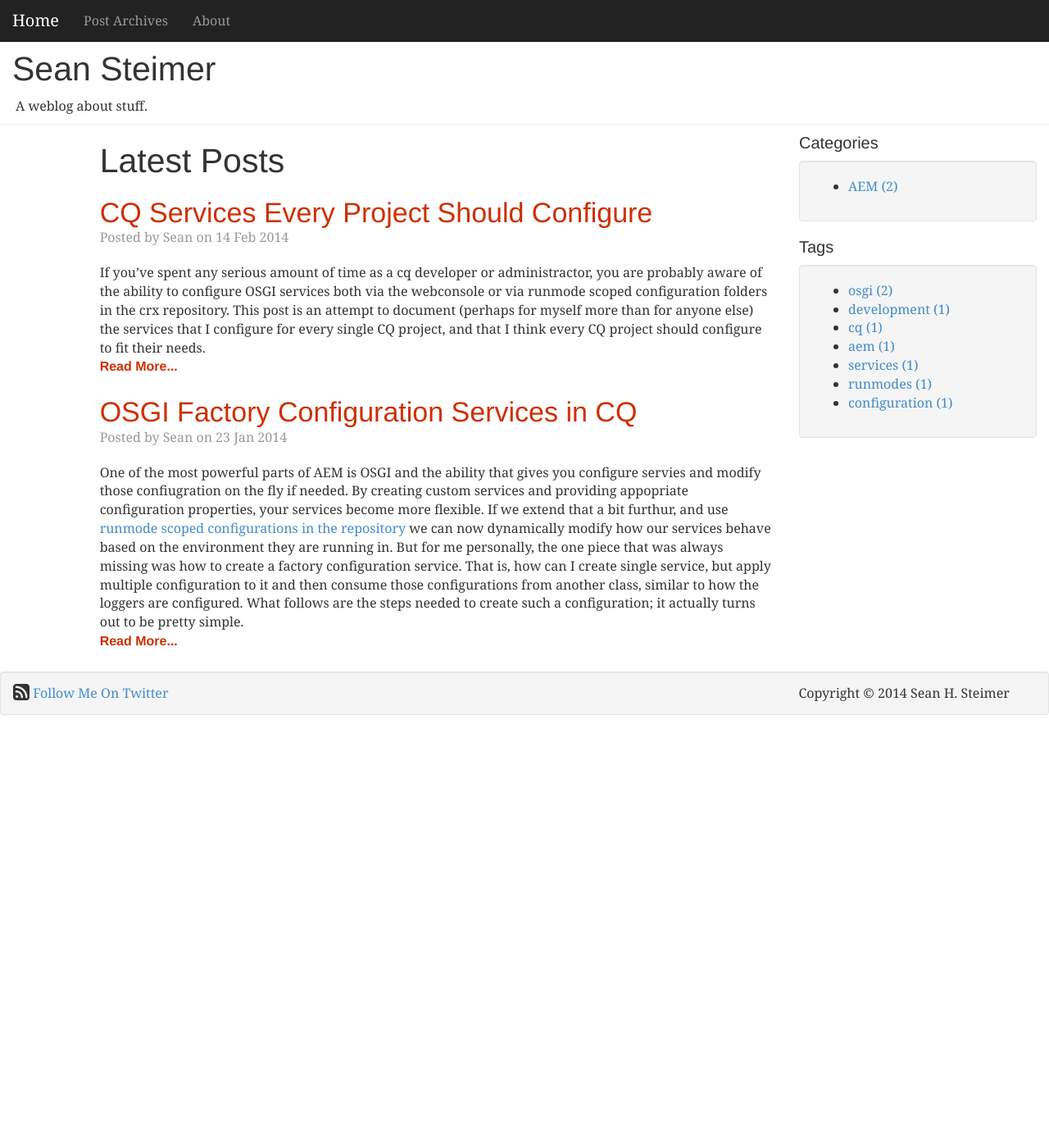
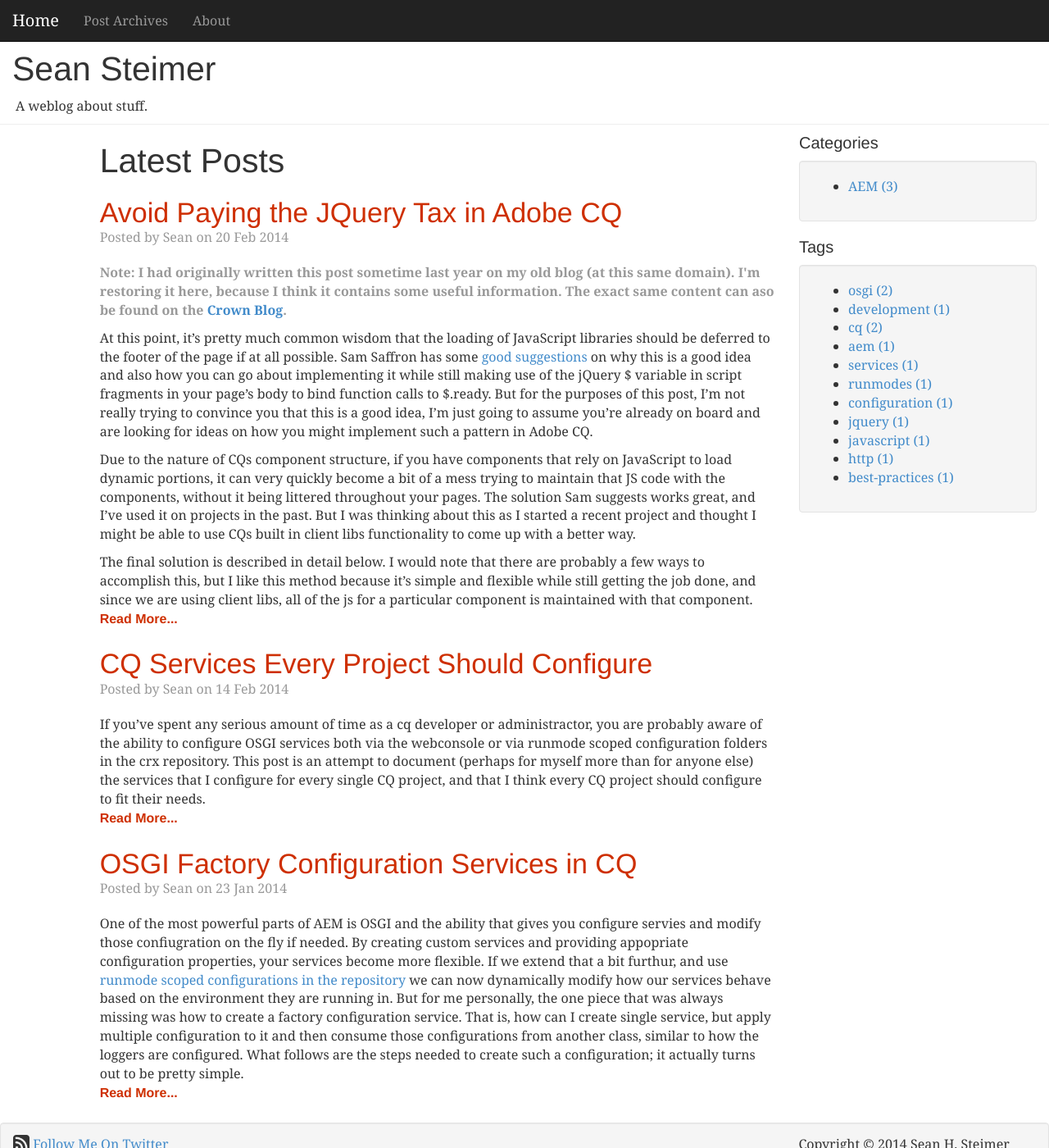
Before and after one commit to shsteimer/shsteimer.github.io, a Jekyll site: the page built from index.html, in a window 1280 px wide and 1400 px high. Shown: the whole window at 82% size. Built offline with Jekyll 4.4.1, drawn with Linux system fonts in a browser that asks for light colours; nearby versions of some CDN libraries; comment, search, counter and statistics services are not loaded.

Commit message:
publishing jquery tax cq post.  also some changes to code highlights

```diff
--- a/Gruntfile.js
+++ b/Gruntfile.js
@@ -6,7 +6,8 @@ module.exports = function(grunt) {
         less: {
             dev: {
                 files: {
-                    'static/css/shsteimer.css': ['_static/less/shsteimer.less']
+                    'static/css/shsteimer.css': ['_static/less/shsteimer.less'],
+                    'static/css/code-highlights.css': ['_static/less/code-highlights.less']
                 }
     	    },
     		dist: {
@@ -14,7 +15,7 @@ module.exports = function(grunt) {
                     cleancss: true
                 },
                 files: {
-                    'static/css/shsteimer.min.css': ['_static/less/shsteimer.less']
+                    'static/css/shsteimer.min.css': ['_static/less/shsteimer.less', '_static/less/code-highlights.less']
                 }
     	    }
         },
--- a/_layouts/base.html
+++ b/_layouts/base.html
@@ -7,6 +7,7 @@
         <meta name="author" content="Sean Steimer" />
         {% if site.devmode %}
         <link rel="stylesheet" href="/static/css/shsteimer.css" type="text/css" media="all" />
+        <link rel="stylesheet" href="/static/css/code-highlights.css" type="text/css" media="all" />
         {% else %}
         <link rel="stylesheet" href="/static/css/shsteimer.min.css" type="text/css" media="all" />
         {% endif %}
--- /dev/null
+++ b/_posts/2014-02-20-avoid-paying-jquery-tax-adobe-cq.md
@@ -0,0 +1,101 @@
+---
+layout: post
+title: Avoid Paying the JQuery Tax in Adobe CQ
+author: Sean
+categories: AEM
+tags: cq jquery javascript http best-practices
+---
+
+<p class="text-muted"><strong>Note: I had originally written this post sometime last year on my old blog (at this same domain).  I'm restoring it here, because I think it contains some useful information.  The exact same content can aso be found on the <a href="http://www.crownpartners.com/blog/avoid-paying-jquery-tax-adobe-cq">Crown Blog</a>.</strong></p>
+
+At this point, it's pretty much common wisdom that the loading of JavaScript libraries should be deferred to the footer of the page if at all possible.  Sam Saffron has some [good suggestions][1] on why this is a good idea and also how you can go about implementing it while still making use of the jQuery $ variable in script fragments in your page's body to bind function calls to $.ready.  But for the purposes of this post, I’m not really trying to convince you that this is a good idea, I’m just going to assume you’re already on board and are looking for ideas on how you might implement such a pattern in Adobe CQ.
+
+Due to the nature of CQs component structure, if you have components that rely on JavaScript to load dynamic portions, it can very quickly become a bit of a mess trying to maintain that JS code with the components, without it being littered throughout your pages.  The solution Sam suggests works great, and I’ve used it on projects in the past.  But I was thinking about this as I started a recent project and thought I might be able to use CQs built in client libs functionality to come up with a better way.
+
+The final solution is described in detail below.  I would note that there are probably a few ways to accomplish this, but I like this method because it's simple and flexible while still getting the job done, and since we are using client libs, all of the js for a particular component is maintained with that component.
+<!--more-->
+OK, let’s start with our CQ page template as there are a few things we need to do here in order to make this work.  First, in the head of your template (head.jsp, assuming you're following the standard model provided by the foundation page template component), add the following JavaScript snippet:
+
+{% highlight html linenos %}
+<script type="text/javascript">
+  //an array of functions to init components, which we will execute after we load jquery at the end of the page
+  window._q=[];
+</script>
+{% endhighlight %}
+
+All we are doing here is creating an empty array that we will add component init functions to as our components are loaded.  Next, we need to put in the js that will call all of these init functions after we've loaded the jquery library + our component library js code.  That looks like this and goes at the bottom of the page's body.  A note here on the javascript code, crown.$ is my reference to jQuery after calling jQuery.noConflict(), obviously use your own jQuery variable as the argument to the self-executing anonymous function.
+
+{% highlight html linenos %}
+<script type="text/javascript">
+  !(function($) {
+    $.each(window._q,function(index,f){
+      f();
+    });
+  })(crown.$);
+</script>
+{% endhighlight %}
+
+Again it's pretty straightforward, we take that array we created earlier and loop through any functions that have been put into the array and call them.
+
+OK, so the last thing we need to do in the template is load jQuery and our client library containing the js for our custom components.
+
+{% highlight jsp linenos %}
+<script src="//ajax.googleapis.com/ajax/libs/jquery/1.8.3/jquery.min.js"></script>
+<cq:includeClientLib js="crown.components" />
+{% endhighlight %}
+
+This code should go in the footer of the page, but prior to the snippet we showed above that executes the function array. Obviously replace "crown.components" with the name of the client lib you are using for your components.
+
+That's it for the template, now all we need to do is create a component that uses jQuery in the client lib. For this example, we are creating a dead-simple example component that uses jQuery. Another note about the javascript code, in the clientlib portion we are extending a js object created in the core JavaScript called "crown.components". This isn't strictly necessary, but it's a pattern I like to follow to keep all of my component scripts in their own namespaces. With no further ado, let's get to it. Here's what the component looks like in the CRX.
+
+![CRXDE Screen-shot of the example component.](/static/img/crxde-js.png)
+
+Here is the example.js, which is loaded into our client library.
+
+{% highlight javascript linenos %}
+!(function($) {
+  $.extend(crown.components,{
+    example: {
+      init: function(greeting){
+        $( ".fillMeIn" ).html(greeting);
+      }
+    }
+  });
+})(crown.$);
+{% endhighlight %}
+
+And here is the component rendering script, jQueryExample.jsp.
+
+{% highlight jsp linenos %}
+<%--
+
+jQueryExample component.
+
+An example component for showing using client libs to defer loading jQuery to the page footer
+
+--%><%
+%><%@include file="/libs/foundation/global.jsp"%><%
+%><%@page session="false" %><%
+%>
+<h3>This is my example Component</h3>
+<span class="fillMeIn"></span>
+
+<script type="text/javascript">
+  window._q.push(function(){
+    crown.components.example.init("helloWorld");
+  });
+</script>
+{% endhighlight %}
+
+So what exactly is going on here? Glad you asked! In the client library js we create an init function for this component which uses jQuery. That code will be loaded into our client library JavaScript which is included in every page. But we don't want to be executing arbitrary JavaScript for components that aren't on the page, that won't scale as our number of components grows. So in the rendering script for the component, we push a function into our array, \_q, that will call the init function we just created.
+
+Taking a step back, here is the entire process in short:
+
+- In the head of the page, create an array of component init functions
+- As the page loads, individual components can add their own init functions to this array
+- At the bottom of the page, we load jQuery and our custom client lib js code which relies on jQuery
+- Finally, Loop through the array and execute all the to initialize individual components
+
+That's pretty much all there is to it.  By putting all of the component specific js into a client library that gets loaded at the end of the page, after jQuery and any other third party libraries it relies on are loaded, and then only calling the functions we need for components that are included in the page, we can get the maximum benefit of deferring script execution ‘til the end of the page, while still having a maintainable set of a JavaScript code.
+
+[1]: http://samsaffron.com/archive/2012/02/17/stop-paying-your-jquery-tax
```
Also changed, not shown: _posts/2014-02-14-cq-services-every-project-should-configure.md (+6 -1 lines), _static/less/code-highlights.less (added, +63 -0 lines), static/css/code-highlights.css (added, +254 -0 lines), _static/img/crxde-js.png (added), static/css/shsteimer.min.css, static/img/crxde-js.png (added), 1 other file.
